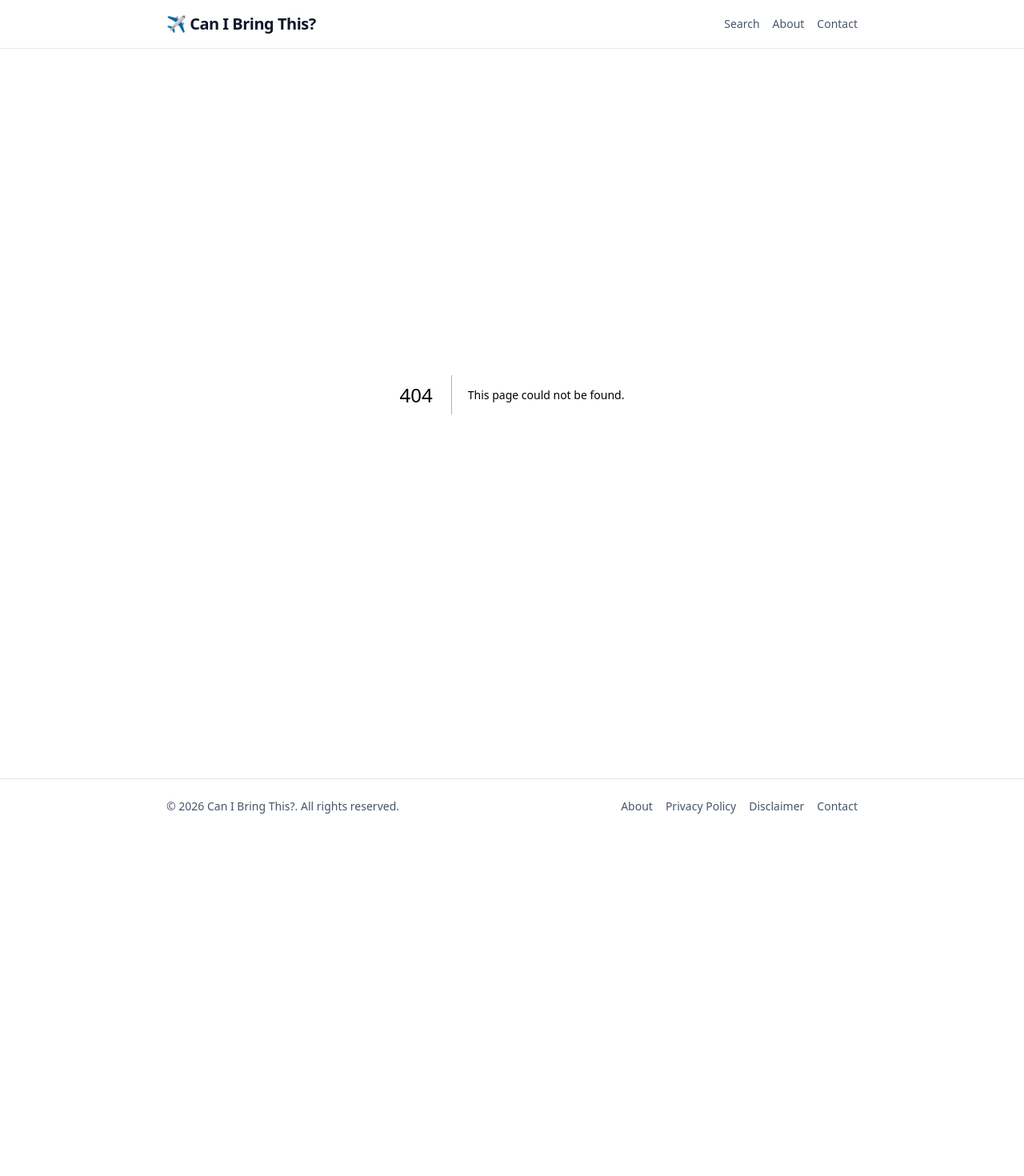
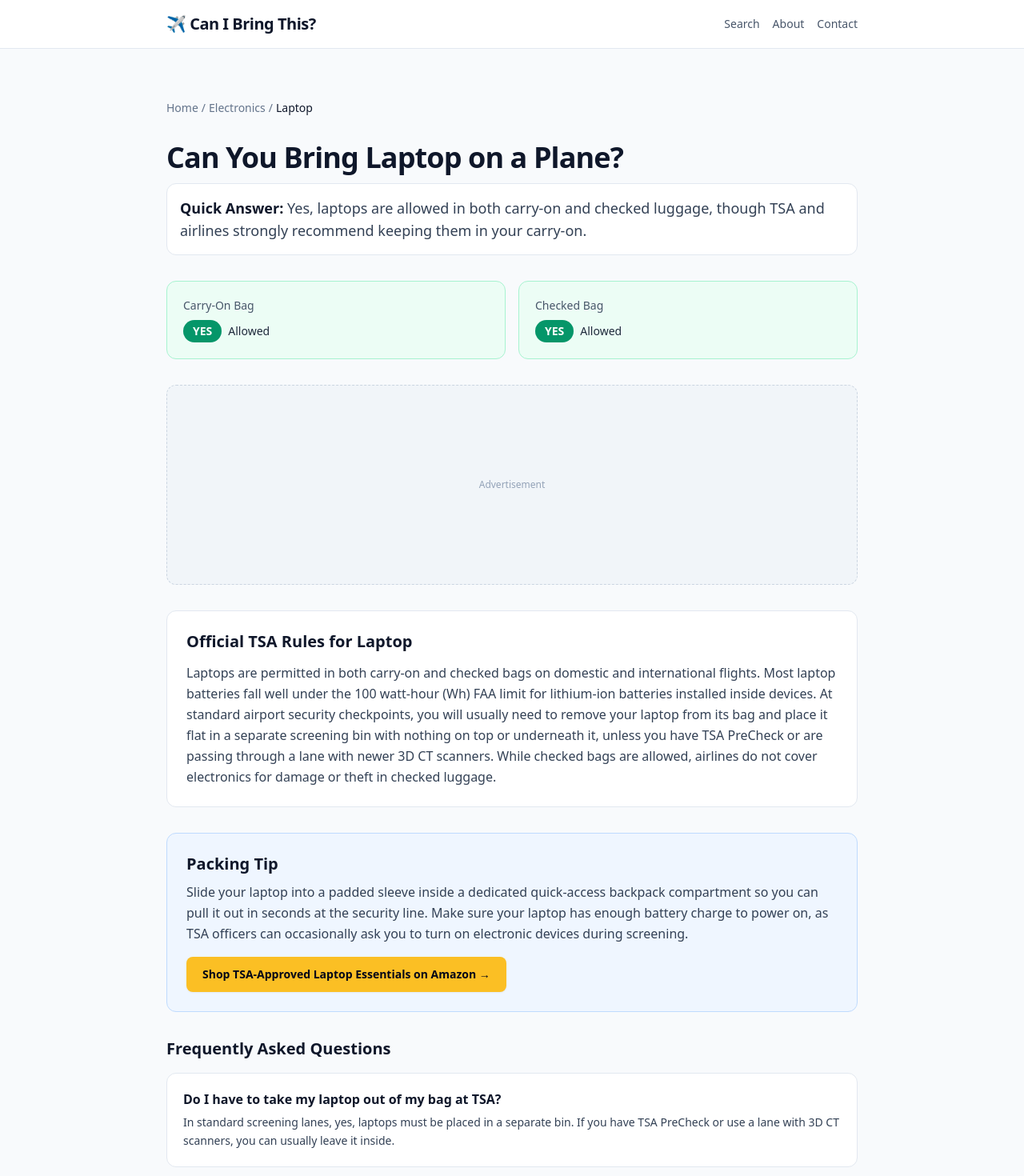
Before and after one commit to crescimentodigital1981-sudo/site-bagagem-tsa, a Next.js app: page /can-i-bring/laptop in a window 1280 px wide. Before the commit this address had no page. Shown: the top 1470 px of the page at 80% size. Before the commit the page ends 1042 px from the top, so only its background shows below. Built offline with nearby package versions, Linux system fonts and the light colour scheme.

Commit message:
Create page.tsx

```diff
--- /dev/null
+++ b/app/can-i-bring/[slug]/page.tsx
@@ -0,0 +1,250 @@
+import type { Metadata } from "next";
+import Link from "next/link";
+import { notFound } from "next/navigation";
+import {
+  allItems,
+  getItemBySlug,
+  getRelatedItems,
+  type TsaStatus,
+} from "@/lib/items";
+import { SITE_NAME, SITE_URL } from "@/lib/config";
+
+export const dynamicParams = false;
+
+export function generateStaticParams() {
+  return allItems.map((item) => ({
+    slug: item.slug,
+  }));
+}
+
+export async function generateMetadata({
+  params,
+}: {
+  params: Promise<{ slug: string }>;
+}): Promise<Metadata> {
+  const { slug } = await params;
+  const item = getItemBySlug(slug);
+  if (!item) return {};
+
+  const url = `${SITE_URL}/can-i-bring/${item.slug}`;
+
+  return {
+    title: `Can You Bring ${item.name} on a Plane? (TSA Rules)`,
+    description: item.shortAnswer,
+    alternates: {
+      canonical: url,
+    },
+  };
+}
+
+function StatusCard({
+  title,
+  status,
+}: {
+  title: string;
+  status: TsaStatus;
+}) {
+  const styles: Record<TsaStatus, { bg: string; badge: string; text: string }> = {
+    YES: {
+      bg: "bg-emerald-50 border-emerald-200",
+      badge: "bg-emerald-600 text-white",
+      text: "Allowed",
+    },
+    LIMITED: {
+      bg: "bg-amber-50 border-amber-200",
+      badge: "bg-amber-500 text-white",
+      text: "Allowed with Restrictions",
+    },
+    NO: {
+      bg: "bg-rose-50 border-rose-200",
+      badge: "bg-rose-600 text-white",
+      text: "Not Allowed",
+    },
+  };
+
+  const style = styles[status];
+
+  return (
+    <div className={`rounded-xl border p-5 ${style.bg}`}>
+      <p className="text-sm font-medium text-slate-600">{title}</p>
+      <div className="mt-2 flex items-center gap-2">
+        <span className={`px-3 py-1 rounded-full text-sm font-bold ${style.badge}`}>
+          {status}
+        </span>
+        <span className="text-sm font-medium text-slate-800">{style.text}</span>
+      </div>
+    </div>
+  );
+}
+
+export default async function ItemPage({
+  params,
+}: {
+  params: Promise<{ slug: string }>;
+}) {
+  const { slug } = await params;
+  const item = getItemBySlug(slug);
+
+  if (!item) {
+    notFound();
+  }
+
+  const relatedItems = getRelatedItems(item.relatedSlugs);
+  const amazonUrl = `https://www.amazon.com/s?k=${encodeURIComponent(
+    item.amazonKeyword
+  )}`;
+
+  const breadcrumbSchema = {
+    "@context": "https://schema.org",
+    "@type": "BreadcrumbList",
+    itemListElement: [
+      {
+        "@type": "ListItem",
+        position: 1,
+        name: "Home",
+        item: SITE_URL,
+      },
+      {
+        "@type": "ListItem",
+        position: 2,
+        name: item.category,
+        item: `${SITE_URL}/category/${item.categorySlug}`,
+      },
+      {
+        "@type": "ListItem",
+        position: 3,
+        name: item.name,
+        item: `${SITE_URL}/can-i-bring/${item.slug}`,
+      },
+    ],
+  };
+
+  const faqSchema = {
+    "@context": "https://schema.org",
+    "@type": "FAQPage",
+    mainEntity: item.faqs.map((faq) => ({
+      "@type": "Question",
+      name: faq.question,
+      acceptedAnswer: {
+        "@type": "Answer",
+        text: faq.answer,
+      },
+    })),
+  };
+
+  return (
+    <article className="space-y-8">
+      <script
+        type="application/ld+json"
+        dangerouslySetInnerHTML={{ __html: JSON.stringify(breadcrumbSchema) }}
+      />
+      <script
+        type="application/ld+json"
+        dangerouslySetInnerHTML={{ __html: JSON.stringify(faqSchema) }}
+      />
+
+      <nav aria-label="Breadcrumb" className="text-sm text-slate-500 flex flex-wrap gap-1">
+        <Link href="/" className="hover:text-slate-900">
+          Home
+        </Link>
+        <span>/</span>
+        <Link
+          href={`/category/${item.categorySlug}`}
+          className="hover:text-slate-900"
+        >
+          {item.category}
+        </Link>
+        <span>/</span>
+        <span className="text-slate-900 font-medium">{item.name}</span>
+      </nav>
+
+      <header className="space-y-3">
+        <h1 className="text-3xl sm:text-4xl font-extrabold text-slate-900 tracking-tight">
+          Can You Bring {item.name} on a Plane?
+        </h1>
+        <p className="text-lg text-slate-700 bg-white border border-slate-200 rounded-xl p-4">
+          <strong className="text-slate-900">Quick Answer:</strong>{" "}
+          {item.shortAnswer}
+        </p>
+      </header>
+
+      <section className="grid grid-cols-1 sm:grid-cols-2 gap-4">
+        <StatusCard title="Carry-On Bag" status={item.carryOnStatus} />
+        <StatusCard title="Checked Bag" status={item.checkedStatus} />
+      </section>
+
+      {/* Fixed-height AdSense slot (zero CLS) */}
+      <div
+        aria-label="Advertisement"
+        className="w-full h-[250px] bg-slate-100 border border-dashed border-slate-300 rounded-xl flex items-center justify-center text-xs text-slate-400"
+      >
+        Advertisement
+      </div>
+
+      <section className="bg-white border border-slate-200 rounded-xl p-6 space-y-3">
+        <h2 className="text-xl font-bold text-slate-900">
+          Official TSA Rules for {item.name}
+        </h2>
+        <p className="text-slate-700 leading-relaxed">{item.tsaRuleDetail}</p>
+      </section>
+
+      <section className="bg-blue-50 border border-blue-200 rounded-xl p-6 space-y-4">
+        <div className="space-y-2">
+          <h2 className="text-xl font-bold text-slate-900">Packing Tip</h2>
+          <p className="text-slate-700 leading-relaxed">{item.packingTip}</p>
+        </div>
+        <div>
+          <a
+            href={amazonUrl}
+            target="_blank"
+            rel="nofollow sponsored noopener noreferrer"
+            className="inline-flex items-center justify-center rounded-lg bg-amber-400 hover:bg-amber-500 text-slate-950 font-semibold px-5 py-3 text-sm transition shadow-sm"
+          >
+            Shop TSA-Approved {item.name} Essentials on Amazon →
+          </a>
+        </div>
+      </section>
+
+      <section className="space-y-4">
+        <h2 className="text-xl font-bold text-slate-900">
+          Frequently Asked Questions
+        </h2>
+        <div className="space-y-3">
+          {item.faqs.map((faq, idx) => (
+            <div
+              key={idx}
+              className="bg-white border border-slate-200 rounded-xl p-5 space-y-1.5"
+            >
+              <h3 className="font-semibold text-slate-900">{faq.question}</h3>
+              <p className="text-sm text-slate-700 leading-relaxed">
+                {faq.answer}
+              </p>
+            </div>
+          ))}
+        </div>
+      </section>
+
+      {relatedItems.length > 0 && (
+        <section className="space-y-4 pt-4 border-t border-slate-200">
+          <h2 className="text-xl font-bold text-slate-900">
+            Related TSA Items
+          </h2>
+          <div className="grid grid-cols-1 sm:grid-cols-2 gap-3">
+            {relatedItems.map((rel) => (
+              <Link
+                key={rel.slug}
+                href={`/can-i-bring/${rel.slug}`}
+                className="bg-white border border-slate-200 rounded-xl p-4 hover:border-blue-400 transition flex items-center justify-between"
+              >
+                <span className="font-medium text-slate-900">{rel.name}</span>
+                <span className="text-xs text-blue-700 font-semibold">
+                  View Rules →
+                </span>
+              </Link>
+            ))}
+          </div>
+        </section>
+      )}
+    </article>
+  );
+}
```
